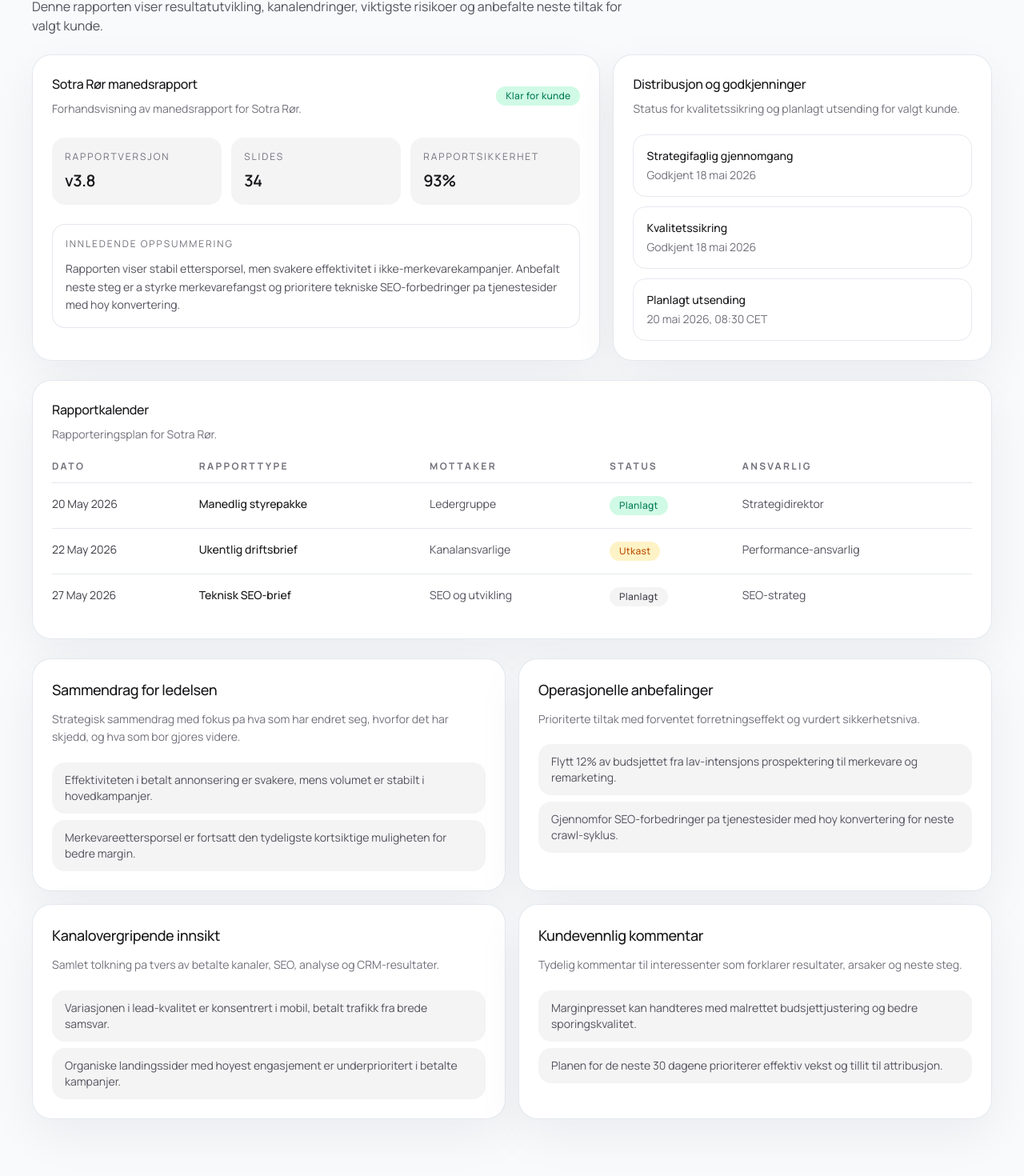
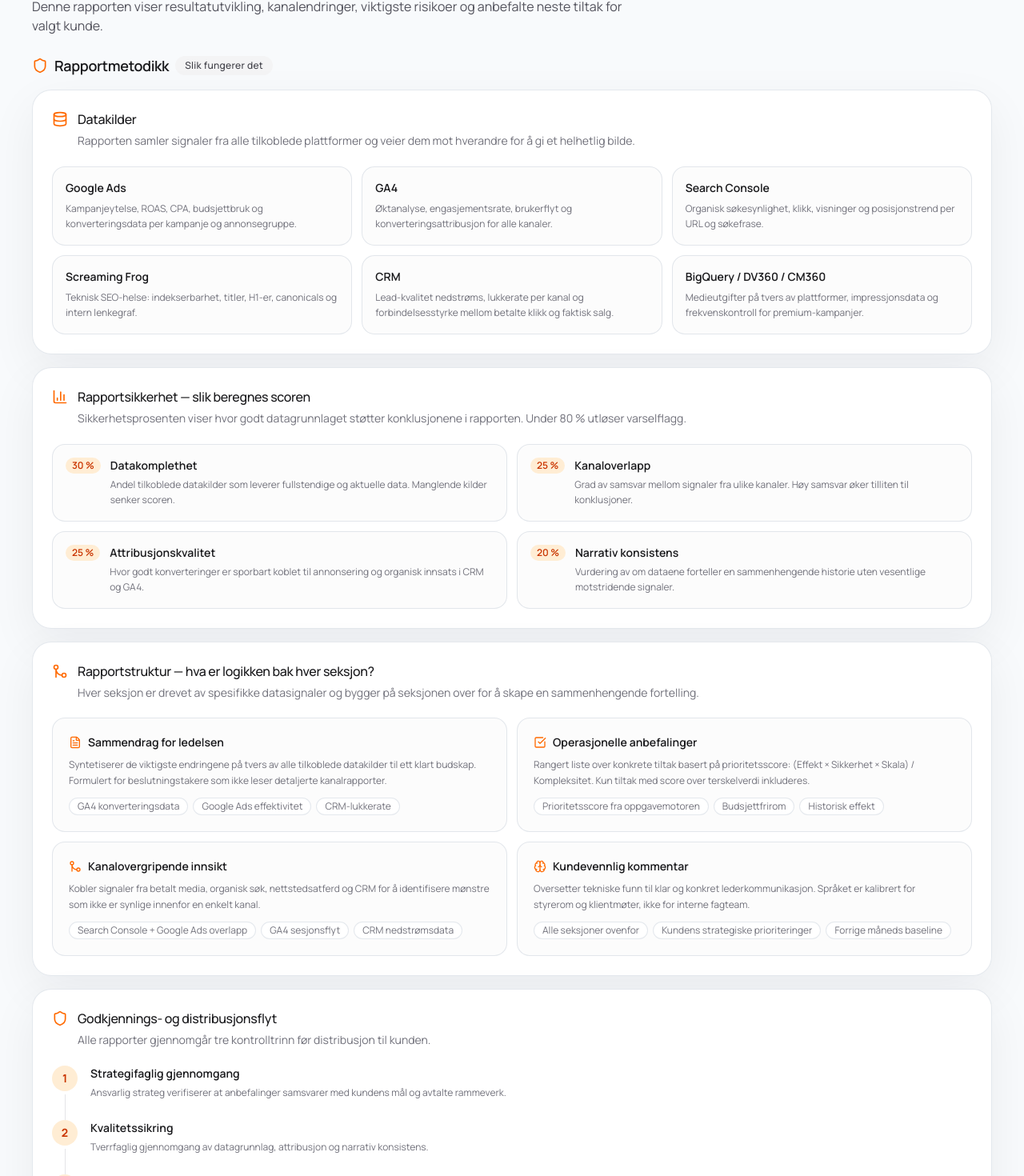
Before and after one commit to CognitiveFire/analytics, a Next.js app: page /reports in a window 1280 px wide. Shown: the part 296-1766 px from the top of the page at 80% size. Before the commit the page ends 1735 px from the top, so only its background shows below. Built offline with nearby package versions, Linux system fonts and the light colour scheme.

Commit message:
Add report methodology guide: data sources, scoring logic, section structure, approval flow

```diff
--- a/app/reports/page.tsx
+++ b/app/reports/page.tsx
@@ -1,4 +1,5 @@
 import { ExecutiveReportPortal } from "@/components/reports/executive-report-portal";
+import { ReportMethodologyGuide } from "@/components/reports/report-methodology-guide";
 import { PlatformShell } from "@/components/layout/platform-shell";
 
 export default function ReportsPage() {
@@ -14,6 +15,7 @@ export default function ReportsPage() {
           </p>
         </div>
 
+        <ReportMethodologyGuide />
         <ExecutiveReportPortal />
       </section>
     </PlatformShell>
--- /dev/null
+++ b/components/reports/report-methodology-guide.tsx
@@ -0,0 +1,204 @@
+import { BarChart3, Brain, CheckSquare, Database, FileText, GitMerge, Shield } from "lucide-react";
+
+import { Card, CardDescription, CardTitle } from "@/components/ui/card";
+import { Badge } from "@/components/ui/badge";
+
+const dataSources = [
+  { label: "Google Ads", description: "Kampanjeytelse, ROAS, CPA, budsjettbruk og konverteringsdata per kampanje og annonsegruppe." },
+  { label: "GA4", description: "Øktanalyse, engasjementsrate, brukerflyt og konverteringsattribusjon for alle kanaler." },
+  { label: "Search Console", description: "Organisk søkesynlighet, klikk, visninger og posisjonstrend per URL og søkefrase." },
+  { label: "Screaming Frog", description: "Teknisk SEO-helse: indekserbarhet, titler, H1-er, canonicals og intern lenkegraf." },
+  { label: "CRM", description: "Lead-kvalitet nedstrøms, lukkerate per kanal og forbindelsesstyrke mellom betalte klikk og faktisk salg." },
+  { label: "BigQuery / DV360 / CM360", description: "Medieutgifter på tvers av plattformer, impressjonsdata og frekvenskontroll for premium-kampanjer." },
+];
+
+const scoringFactors = [
+  {
+    label: "Datakomplethet",
+    weight: "30 %",
+    description: "Andel tilkoblede datakilder som leverer fullstendige og aktuelle data. Manglende kilder senker scoren.",
+  },
+  {
+    label: "Kanaloverlapp",
+    weight: "25 %",
+    description: "Grad av samsvar mellom signaler fra ulike kanaler. Høy samsvar øker tilliten til konklusjoner.",
+  },
+  {
+    label: "Attribusjonskvalitet",
+    weight: "25 %",
+    description: "Hvor godt konverteringer er sporbart koblet til annonsering og organisk innsats i CRM og GA4.",
+  },
+  {
+    label: "Narrativ konsistens",
+    weight: "20 %",
+    description: "Vurdering av om dataene forteller en sammenhengende historie uten vesentlige motstridende signaler.",
+  },
+];
+
+const sectionLogic = [
+  {
+    heading: "Sammendrag for ledelsen",
+    icon: FileText,
+    description:
+      "Syntetiserer de viktigste endringene på tvers av alle tilkoblede datakilder til ett klart budskap. Formulert for beslutningstakere som ikke leser detaljerte kanalrapporter.",
+    inputs: ["GA4 konverteringsdata", "Google Ads effektivitet", "CRM-lukkerate"],
+  },
+  {
+    heading: "Operasjonelle anbefalinger",
+    icon: CheckSquare,
+    description:
+      "Rangert liste over konkrete tiltak basert på prioritetsscore: (Effekt × Sikkerhet × Skala) / Kompleksitet. Kun tiltak med score over terskelverdi inkluderes.",
+    inputs: ["Prioritetsscore fra oppgavemotoren", "Budsjettfrirom", "Historisk effekt"],
+  },
+  {
+    heading: "Kanalovergripende innsikt",
+    icon: GitMerge,
+    description:
+      "Kobler signaler fra betalt media, organisk søk, nettstedsatferd og CRM for å identifisere mønstre som ikke er synlige innenfor en enkelt kanal.",
+    inputs: ["Search Console + Google Ads overlapp", "GA4 sesjonsflyt", "CRM nedstrømsdata"],
+  },
+  {
+    heading: "Kundevennlig kommentar",
+    icon: Brain,
+    description:
+      "Oversetter tekniske funn til klar og konkret lederkommunikasjon. Språket er kalibrert for styrerom og klientmøter, ikke for interne fagteam.",
+    inputs: ["Alle seksjoner ovenfor", "Kundens strategiske prioriteringer", "Forrige måneds baseline"],
+  },
+];
+
+const approvalSteps = [
+  { step: "1", label: "Strategifaglig gjennomgang", detail: "Ansvarlig strateg verifiserer at anbefalinger samsvarer med kundens mål og avtalte rammeverk." },
+  { step: "2", label: "Kvalitetssikring", detail: "Tverrfaglig gjennomgang av datagrunnlag, attribusjon og narrativ konsistens." },
+  { step: "3", label: "Godkjenning og distribusjon", detail: "Godkjent rapport sendes til planlagt mottakerliste på avtalt dato og tidspunkt." },
+];
+
+export function ReportMethodologyGuide() {
+  return (
+    <div className="space-y-4">
+      <div className="flex items-center gap-2">
+        <Shield className="h-5 w-5 text-orange-500" />
+        <h2 className="text-lg font-semibold tracking-tight">Rapportmetodikk</h2>
+        <Badge variant="neutral">Slik fungerer det</Badge>
+      </div>
+
+      {/* Data sources */}
+      <Card>
+        <div className="flex items-start gap-3">
+          <Database className="mt-0.5 h-5 w-5 shrink-0 text-orange-500" />
+          <div>
+            <CardTitle className="text-base">Datakilder</CardTitle>
+            <CardDescription className="mt-1">
+              Rapporten samler signaler fra alle tilkoblede plattformer og veier dem mot hverandre for å gi et helhetlig bilde.
+            </CardDescription>
+          </div>
+        </div>
+
+        <div className="mt-5 grid gap-3 sm:grid-cols-2 xl:grid-cols-3">
+          {dataSources.map((src) => (
+            <div className="rounded-2xl border border-zinc-200/80 bg-zinc-50/60 p-4 dark:border-zinc-800 dark:bg-zinc-800/40" key={src.label}>
+              <p className="text-sm font-semibold text-zinc-900 dark:text-zinc-100">{src.label}</p>
+              <p className="mt-1.5 text-xs leading-relaxed text-zinc-500 dark:text-zinc-400">{src.description}</p>
+            </div>
+          ))}
+        </div>
+      </Card>
+
+      {/* Narrative confidence scoring */}
+      <Card>
+        <div className="flex items-start gap-3">
+          <BarChart3 className="mt-0.5 h-5 w-5 shrink-0 text-orange-500" />
+          <div>
+            <CardTitle className="text-base">Rapportsikkerhet — slik beregnes scoren</CardTitle>
+            <CardDescription className="mt-1">
+              Sikkerhetsprosenten viser hvor godt datagrunnlaget støtter konklusjonene i rapporten. Under 80 % utløser varselflagg.
+            </CardDescription>
+          </div>
+        </div>
+
+        <div className="mt-5 grid gap-3 sm:grid-cols-2">
+          {scoringFactors.map((factor) => (
+            <div className="flex items-start gap-3 rounded-2xl border border-zinc-200/80 bg-zinc-50/60 p-4 dark:border-zinc-800 dark:bg-zinc-800/40" key={factor.label}>
+              <span className="shrink-0 rounded-full bg-orange-100 px-2 py-0.5 text-xs font-semibold text-orange-700 dark:bg-orange-950/40 dark:text-orange-300">
+                {factor.weight}
+              </span>
+              <div>
+                <p className="text-sm font-semibold text-zinc-900 dark:text-zinc-100">{factor.label}</p>
+                <p className="mt-1 text-xs leading-relaxed text-zinc-500 dark:text-zinc-400">{factor.description}</p>
+              </div>
+            </div>
+          ))}
+        </div>
+      </Card>
+
+      {/* Section logic */}
+      <Card>
+        <div className="flex items-start gap-3">
+          <GitMerge className="mt-0.5 h-5 w-5 shrink-0 text-orange-500" />
+          <div>
+            <CardTitle className="text-base">Rapportstruktur — hva er logikken bak hver seksjon?</CardTitle>
+            <CardDescription className="mt-1">
+              Hver seksjon er drevet av spesifikke datasignaler og bygger på seksjonen over for å skape en sammenhengende fortelling.
+            </CardDescription>
+          </div>
+        </div>
+
+        <div className="mt-5 grid gap-3 md:grid-cols-2">
+          {sectionLogic.map((section) => {
+            const Icon = section.icon;
+            return (
+              <div className="rounded-2xl border border-zinc-200/80 bg-zinc-50/60 p-5 dark:border-zinc-800 dark:bg-zinc-800/40" key={section.heading}>
+                <div className="flex items-center gap-2">
+                  <Icon className="h-4 w-4 text-orange-500" />
+                  <p className="text-sm font-semibold text-zinc-900 dark:text-zinc-100">{section.heading}</p>
+                </div>
+                <p className="mt-2 text-xs leading-relaxed text-zinc-500 dark:text-zinc-400">{section.description}</p>
+                <div className="mt-3 flex flex-wrap gap-1.5">
+                  {section.inputs.map((input) => (
+                    <span
+                      className="rounded-full border border-zinc-200 bg-white px-2.5 py-0.5 text-xs text-zinc-500 dark:border-zinc-700 dark:bg-zinc-900 dark:text-zinc-400"
+                      key={input}
+                    >
+                      {input}
+                    </span>
+                  ))}
+                </div>
+              </div>
+            );
+          })}
+        </div>
+      </Card>
+
+      {/* Approval workflow */}
+      <Card>
+        <div className="flex items-start gap-3">
+          <Shield className="mt-0.5 h-5 w-5 shrink-0 text-orange-500" />
+          <div>
+            <CardTitle className="text-base">Godkjennings- og distribusjonsflyt</CardTitle>
+            <CardDescription className="mt-1">
+              Alle rapporter gjennomgår tre kontrolltrinn før distribusjon til kunden.
+            </CardDescription>
+          </div>
+        </div>
+
+        <div className="mt-5 flex flex-col gap-0">
+          {approvalSteps.map((item, i) => (
+            <div className="flex items-start gap-4" key={item.step}>
+              <div className="flex flex-col items-center">
+                <div className="flex h-8 w-8 shrink-0 items-center justify-center rounded-full bg-orange-100 text-sm font-bold text-orange-700 dark:bg-orange-950/40 dark:text-orange-300">
+                  {item.step}
+                </div>
+                {i < approvalSteps.length - 1 && (
+                  <div className="mt-1 h-8 w-px bg-zinc-200 dark:bg-zinc-700" />
+                )}
+              </div>
+              <div className="pb-6">
+                <p className="text-sm font-semibold text-zinc-900 dark:text-zinc-100">{item.label}</p>
+                <p className="mt-1 text-xs leading-relaxed text-zinc-500 dark:text-zinc-400">{item.detail}</p>
+              </div>
+            </div>
+          ))}
+        </div>
+      </Card>
+    </div>
+  );
+}
```
